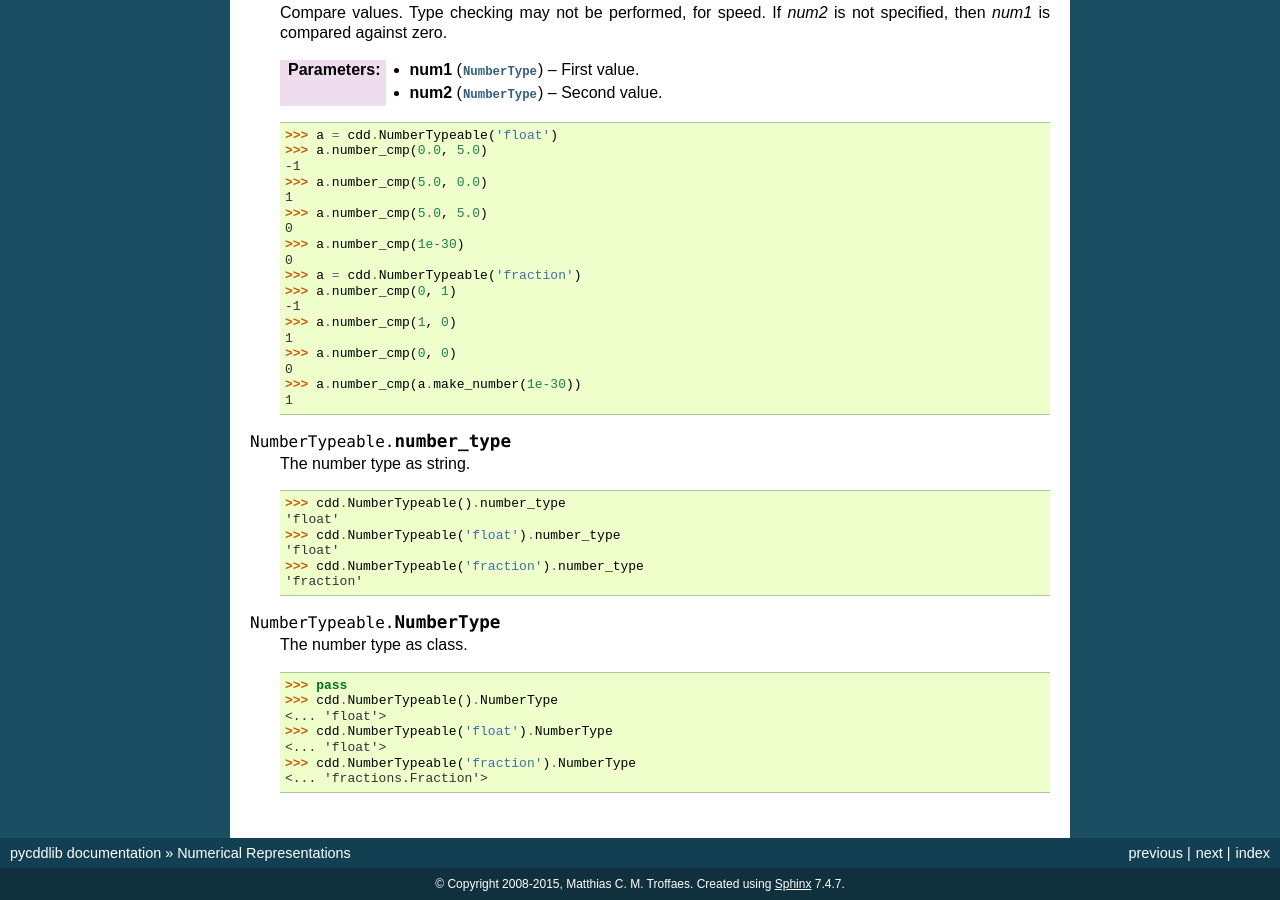
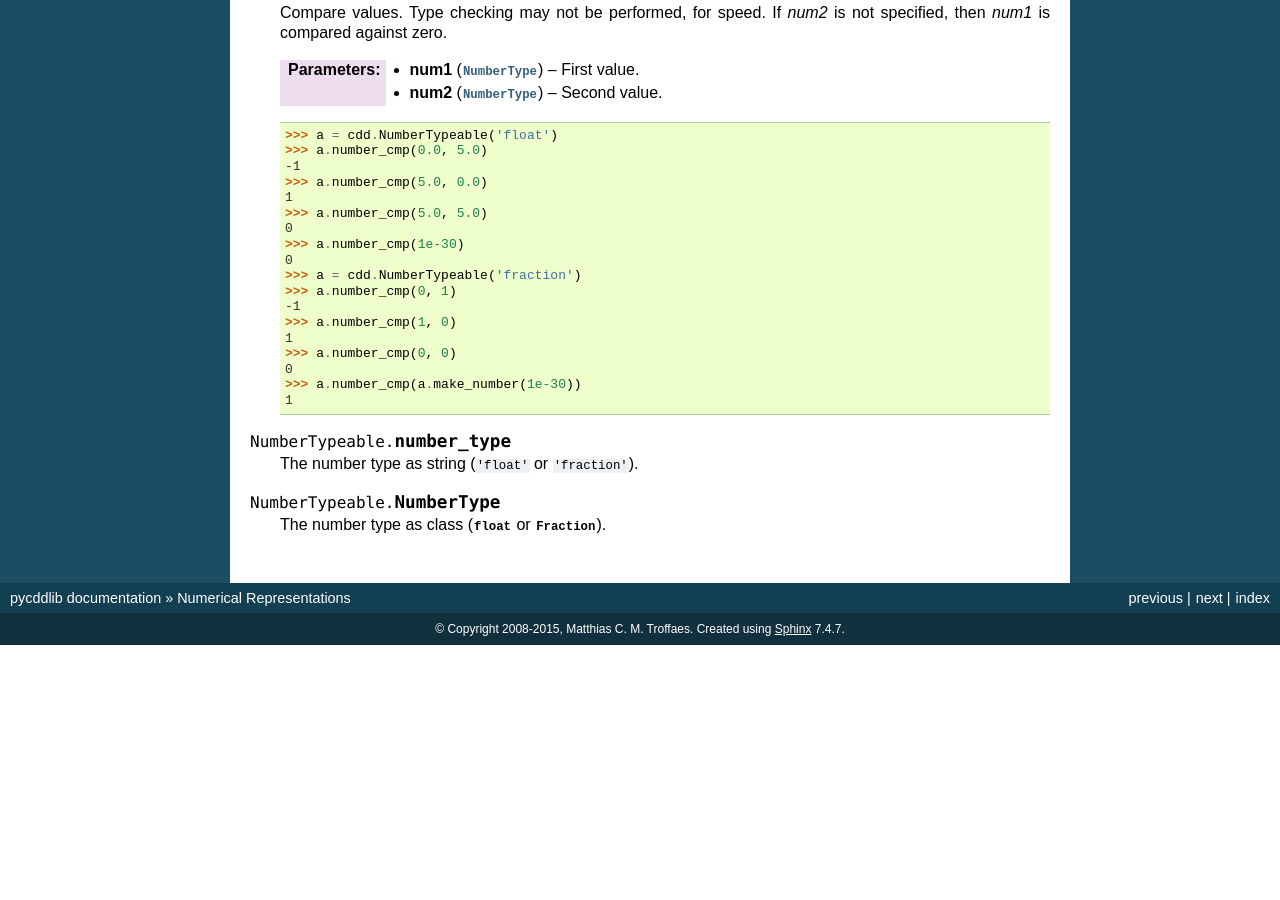
Before and after one commit to mcmtroffaes/pycddlib, a Sphinx documentation site: the page built from docs/numbertype.rst, in a window 1280 px wide and 900 px high, scrolled down 1687 px. Built offline with Sphinx 7.4.7, drawn with Linux system fonts in a browser that asks for light colours; formulas are drawn with MathJax 3; after the commit the page ends 2332 px from its top, so only the background shows below that.

Commit message:
Move more doctests to nose, simplify docs.

```diff
--- a/docs/numbertype.rst
+++ b/docs/numbertype.rst
@@ -140,23 +140,9 @@ Numerical Representations
 
 .. attribute:: NumberTypeable.number_type
 
-        The number type as string.
-
-        >>> cdd.NumberTypeable().number_type
-        'float'
-        >>> cdd.NumberTypeable('float').number_type
-        'float'
-        >>> cdd.NumberTypeable('fraction').number_type
-        'fraction'
+        The number type as string (``'float'`` or ``'fraction'``).
 
 .. attribute:: NumberTypeable.NumberType
 
-        The number type as class.
-
-        >>> pass # doctest: +ELLIPSIS
-        >>> cdd.NumberTypeable().NumberType
-        <... 'float'>
-        >>> cdd.NumberTypeable('float').NumberType
-        <... 'float'>
-        >>> cdd.NumberTypeable('fraction').NumberType
-        <... 'fractions.Fraction'>
+        The number type as class
+        (:class:`float` or :class:`~fractions.Fraction`).
```
Also changed, not shown: 1 other file.
